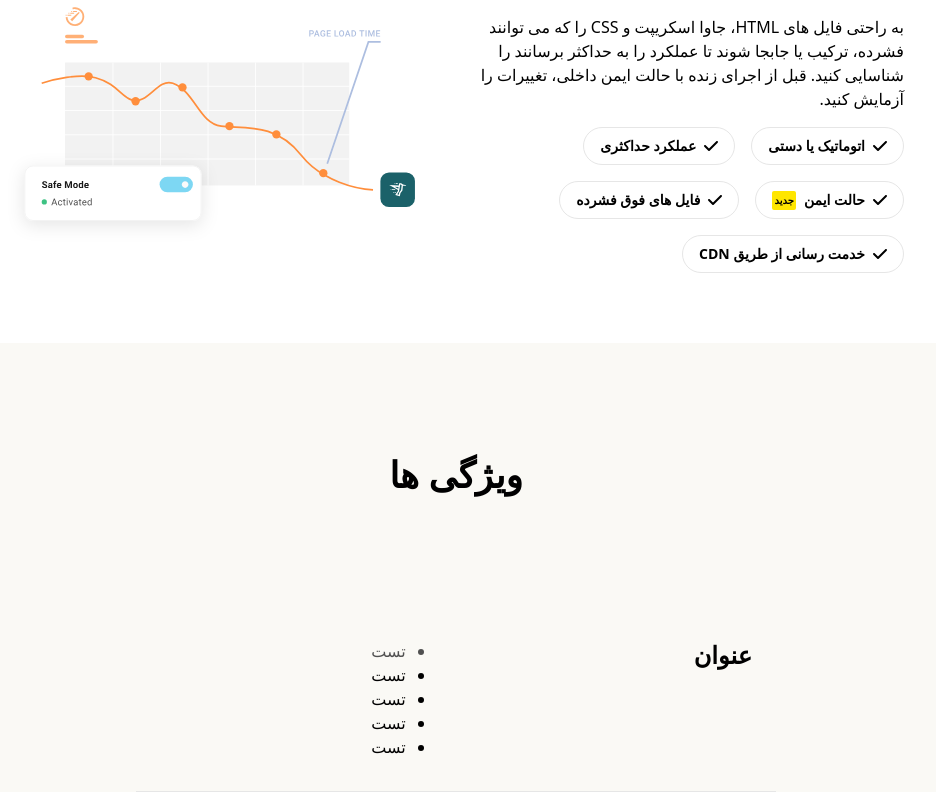
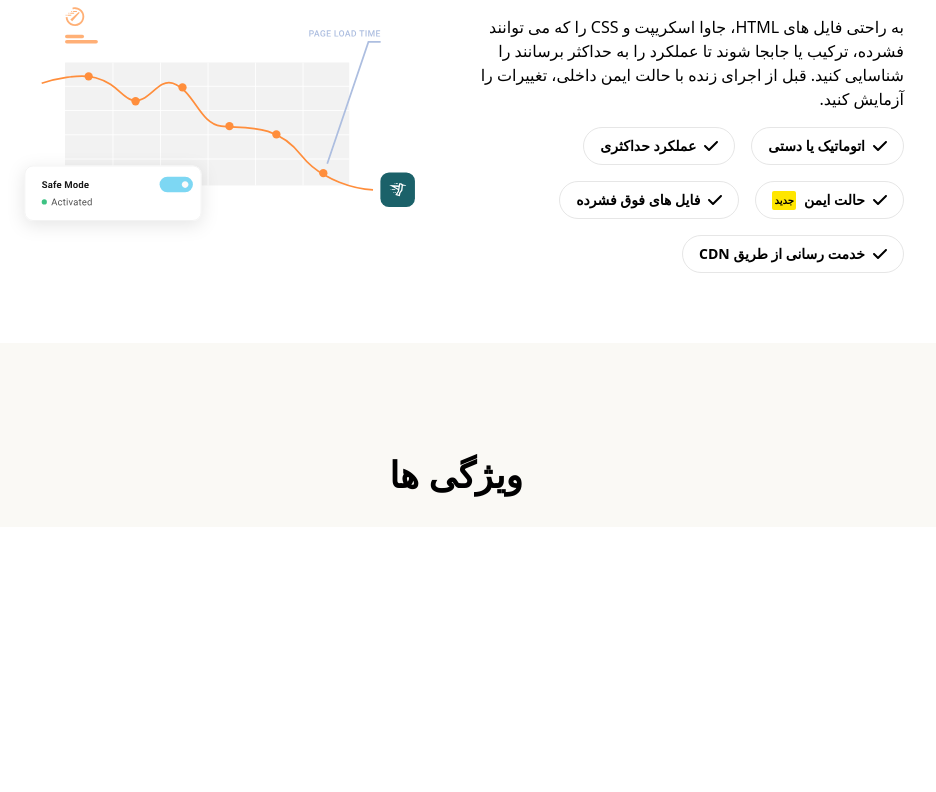
Before and after one commit to mahyarErshad/hummingbird, a React (Create React App) app: page / in a window 1280 px wide. Shown: the part 1538-2330 px from the top of the page, without its empty margins (184-1120 px from the left). After the commit the page ends 2065 px from the top, so only its background shows below. Built offline with nearby package versions, Linux system fonts and the light colour scheme; a web font is replaced by a local one.

Commit message:
Created FeaturesCard component

```diff
--- a/src/Components/Body/Features.jsx
+++ b/src/Components/Body/Features.jsx
@@ -4,16 +4,7 @@ function Features() {
   return (
     <section className="max-md:mt-8 md:mt-12 pb-8 max-md:pt-8 md:pt-28 flex justify-start flex-col max-sm:px-8 max-lg:px-12 lg:px-[25%] items-center w-full bg-[#FAF9F5]">
       <h2 className="font-bold max-md:text-2xl md:text-4xl">ویژگی ها</h2>
-      <div className="w-full max-md:mt-8 md:mt-28 px-6 py-8 border-b border-[#e6e6e6] flex items-start justify-start max-md:flex-col max-md:items-start max-md:gap-4 md:gap-72">
-        <h3 className="font-bold max-md:text-[1.375rem] md:text-2xl">عنوان</h3>
-        <ul className="list-disc">
-          <li className="text-base max-md:mr-8 font-medium text-[#505050]">تست</li>
-          <li>تست</li>
-          <li>تست</li>
-          <li>تست</li>
-          <li>تست</li>
-        </ul>
-      </div>
+
     </section>
   );
 }
--- /dev/null
+++ b/src/Components/Utils/FeaturesCard/FeaturesCard.jsx
@@ -0,0 +1,18 @@
+import React from 'react'
+
+function FeaturesCard() {
+  return (
+    <div className="w-full max-md:mt-8 md:mt-28 px-6 py-8 border-b border-[#e6e6e6] flex items-start justify-start max-md:flex-col max-md:items-start max-md:gap-4 md:gap-72">
+    <h3 className="font-bold max-md:text-[1.375rem] md:text-2xl">عنوان</h3>
+    <ul className="list-disc">
+      <li className="text-base max-md:mr-8 font-medium text-[#505050]">تست</li>
+      <li>تست</li>
+      <li>تست</li>
+      <li>تست</li>
+      <li>تست</li>
+    </ul>
+  </div>
+  )
+}
+
+export default FeaturesCard
```
